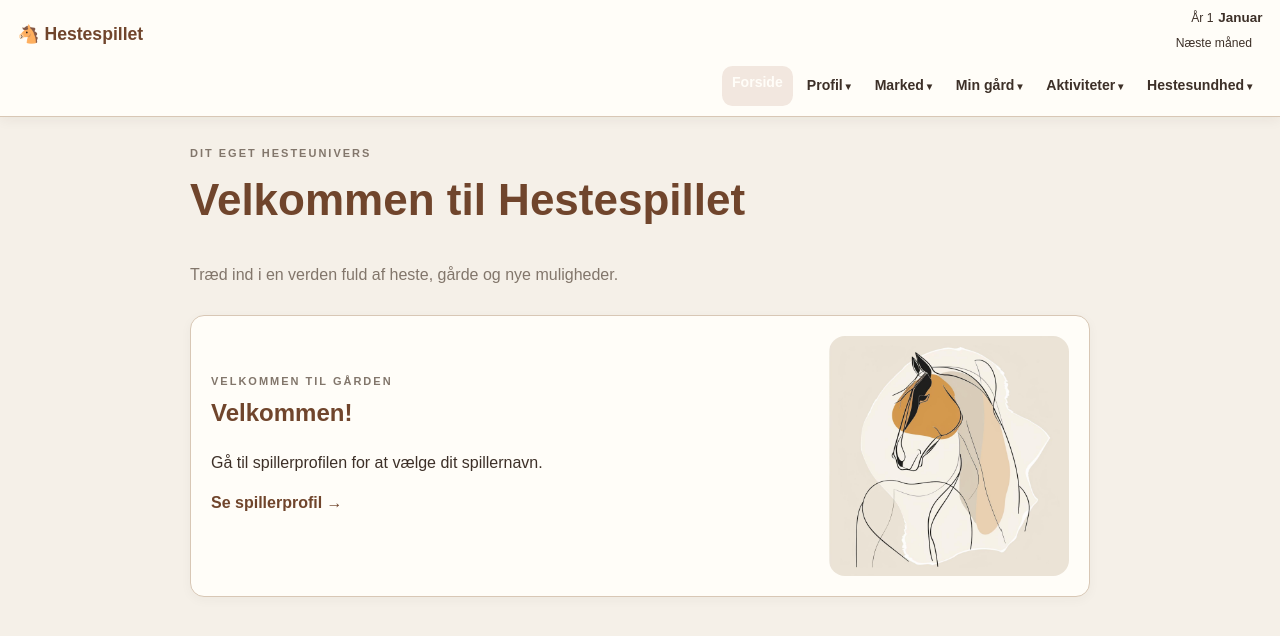
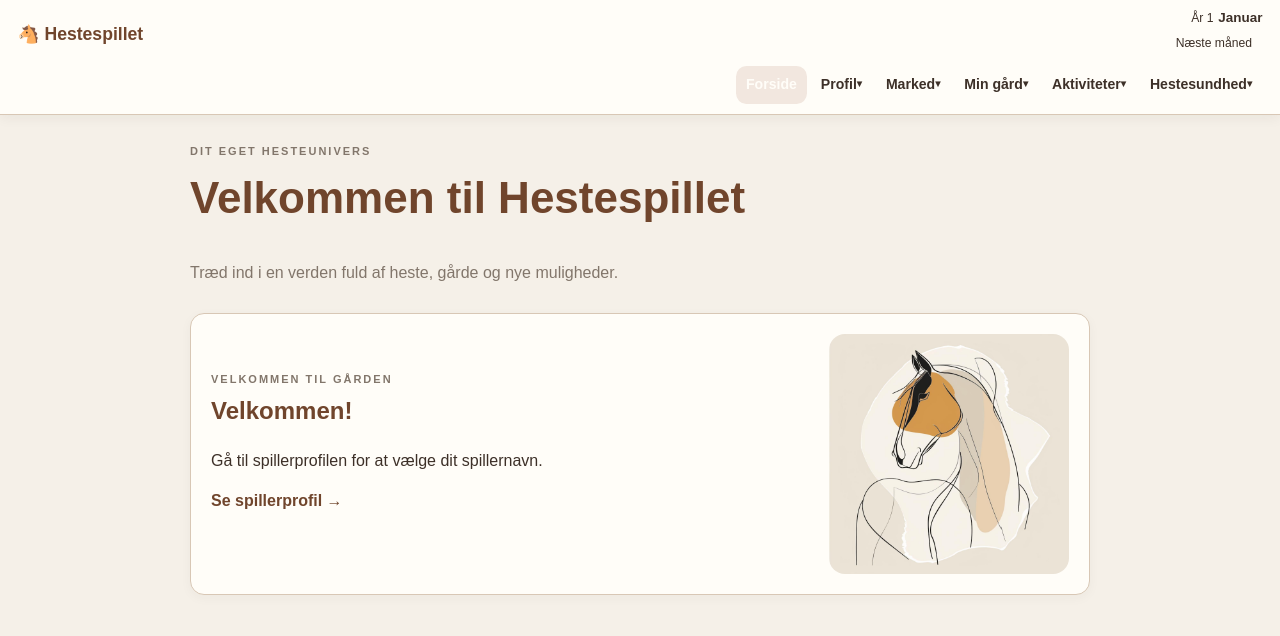
Before and after one commit to Akaja2020/Hestespil, a plain HTML site: page index.html in a window 1280 px wide. Drawn offline with Linux system fonts and the light colour scheme.

Commit message:
Add files via upload

```diff
--- a/index.html
+++ b/index.html
@@ -116,6 +116,6 @@
 
     <script src="index.js"></script>
     <script src="game-time.js"></script>
-
+	<script src="navigation.js"></script>
 </body>
 </html>
--- /dev/null
+++ b/navigation.js
@@ -0,0 +1,16 @@
+
+document.addEventListener("DOMContentLoaded", function () {
+    const dropdowns = document.querySelectorAll(".nav-dropdown");
+
+    dropdowns.forEach(function (dropdown) {
+        dropdown.addEventListener("toggle", function () {
+            if (!dropdown.open) return;
+
+            dropdowns.forEach(function (otherDropdown) {
+                if (otherDropdown !== dropdown) {
+                    otherDropdown.open = false;
+                }
+            });
+        });
+    });
+});
--- a/style.css
+++ b/style.css
@@ -1254,3 +1254,37 @@ details.profile-card > summary {
         z-index: 100001 !important;
     }
 }
+
+/* Samlet justering af hovedmenuen */
+.main-nav > .nav-links {
+    align-items: center;
+}
+
+.main-nav .nav-link,
+.main-nav .nav-dropdown > summary {
+    display: inline-flex;
+    align-items: center;
+    justify-content: center;
+    box-sizing: border-box;
+    min-height: 38px;
+    margin: 0;
+    line-height: 1.25;
+    vertical-align: middle;
+}
+
+.main-nav .nav-link {
+    text-decoration: none;
+}
+
+.main-nav .nav-dropdown {
+    align-self: center;
+    margin: 0;
+}
+
+.main-nav .nav-dropdown > summary {
+    list-style: none;
+}
+
+.main-nav .nav-dropdown > summary::-webkit-details-marker {
+    display: none;
+}
```
Also changed, not shown: boarding.html (+1 -0 lines), calendar.html (+1 -0 lines), economy.html (+1 -0 lines), horses.html (+1 -0 lines), player.html (+1 -0 lines), stable.html (+1 -1 lines).
